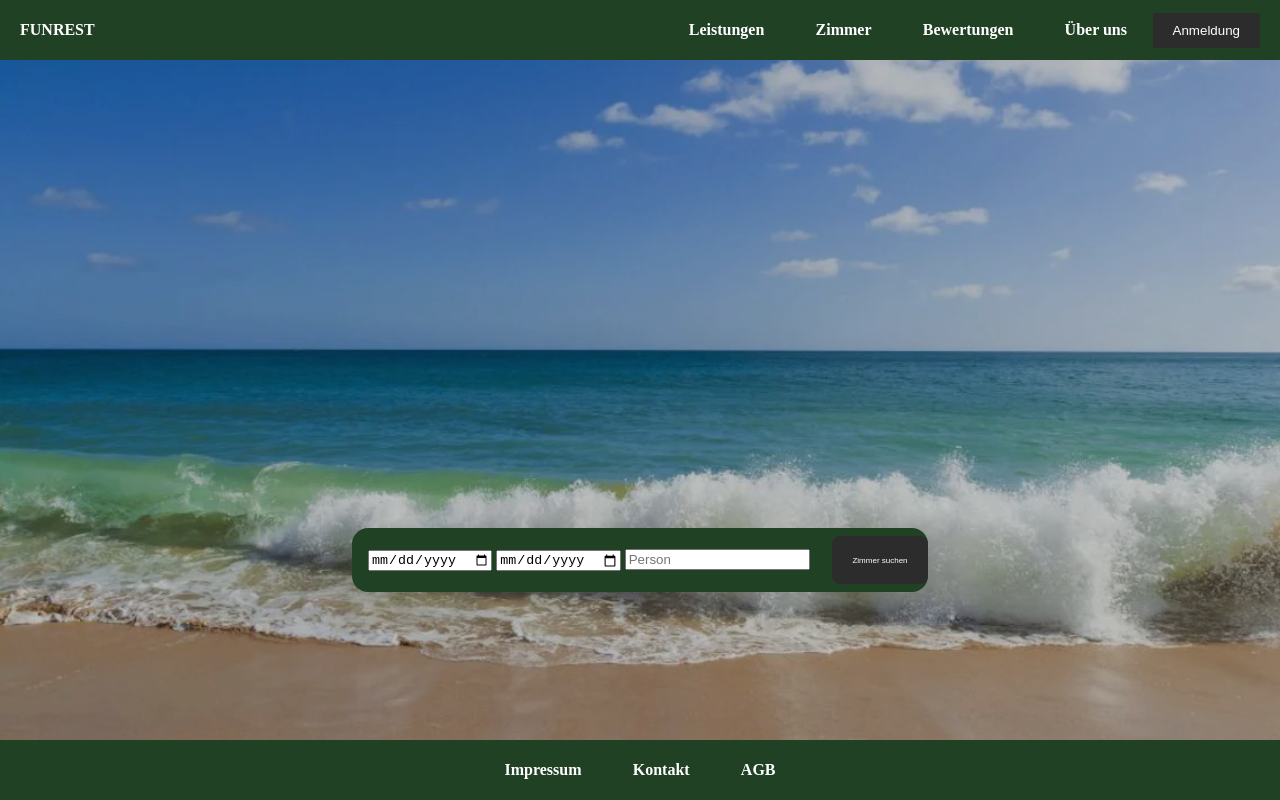
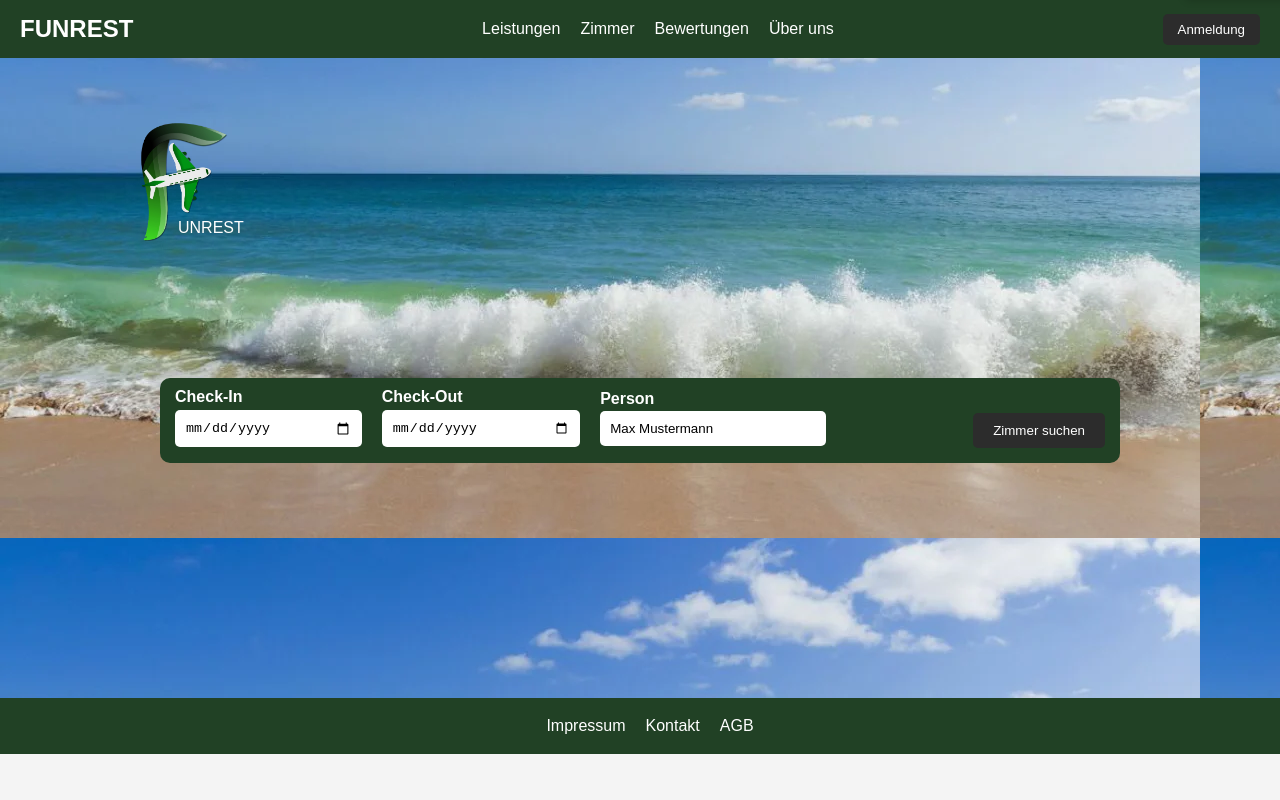
Before and after one commit to TimlikesMusic/funrest, a plain HTML site: page frontend/index.html in a window 1280 px wide. Drawn offline with Linux system fonts and the light colour scheme.

Commit message:
added logo to the landing-page and updated stylesheets

```diff
--- a/frontend/index.html
+++ b/frontend/index.html
@@ -1,16 +1,20 @@
 <!DOCTYPE html>
 <html lang="en">
+
 <head>
     <meta charset="UTF-8">
     <meta http-equiv="X-UA-Compatible" content="IE=edge">
-        <meta name="viewport" content="width=device-width, initial-scale=1.0">
+    <meta name="viewport" content="width=device-width, initial-scale=1.0, maximum-scale=5.0, viewport-fit=cover">
+
     <title>FUNREST</title>
     <link rel="icon" type="image/x-icon" href="./assets/logo.png">
     <link rel="stylesheet" href="./style/index.css" />
     <link rel="stylesheet" href="./style/home.css" />
 </head>
+
 <body>
-        <head>
+    <!-- Topbar -->
+    <header>
         <nav class="navbar">
             <div class="FUNREST">FUNREST</div>
             <ul class="menu_header">
@@ -21,29 +25,56 @@
             </ul>
             <button type="button" class="button_header" onclick="anmeldung()">Anmeldung</button>
         </nav>
-        </head>
-        <div class="content">
-            <div class="logo"></div>
-            <div class="topreview"></div>
+    </header>
+
+    <!-- Main Content -->
+    <main class="content">
+        <!-- Logo (45° links oben) -->
+        <div class="logo">
+            <img src="./assets/logo.png" alt="Logo" class="logo_image">
+            <div class="logo_text">UNREST</div>
+        </div>
+
+        <!-- Search Section (zentriert) -->
+        <div class="contentinsel">
             <div class="search">
                 <form>
-                    <input type="date" class="inputfield" placeholder="Check-In">
-                    <input type="date" class="inputfield" placeholder="Check-Out">
-                    <input type="text" class="inputfield" placeholder="Person">
+                    <div>
+                        <label for="checkin" class="label">Check-In</label>
+                        <input value="1.12.2004" type="date" class="inputfield" required>
+                    </div>
+                    <div>
+                        <label for="checkout" class="label">Check-Out</label>
+                        <input value="1.12.2003" type="date" class="inputfield" required>
+                    </div>
+                    <div>
+                        <label for="person" class="label">Person</label>
+                        <input value="Max Mustermann" type="text" class="inputfield" required>
+                    </div>
                 </form>
                 <button class="searchroom" onclick="searchroom()">Zimmer suchen</button>
             </div>
         </div>
+        <!-- Top-Bewertung (45° rechts oben) -->
+        <div class="topreview">
+            Top Bewertung
+        </div>
+    </main>
+
+    <!-- Footer -->
     <footer>
         <div class="footer">
             <ul class="menu_footer">
-                    <li class="item_footer"><a href="#">Impressum</a></li>
+                <li class="item_footer"><a href="./html/impressum.html">Impressum</a></li>
                 <li class="item_footer"><a href="#">Kontakt</a></li>
                 <li class="item_footer"><a href="#">AGB</a></li>
             </ul>
         </div>
     </footer>
-    </body>
+
+    <!-- Scripts -->
     <script src="./js/index.js"></script>
     <script src="./js/home.js"></script>
+</body>
+
 </html>
--- a/frontend/style/home.css
+++ b/frontend/style/home.css
@@ -1,28 +1,100 @@
-.search{
-    width: 36rem;
-    height: 4rem;
-    border-radius: 1rem;
-    background-color: var(--darkgreen);
-    display: flex;
-    justify-content: flex-end;
-    align-items: center;
-
-    form{
-        margin-right: auto;
-        margin-left: 1rem;
-    }
+/* Content-Insel */
+.contentinsel {
+    background-color: var(--darkgreen); /* Dunkelgrüner Hintergrund */
+    color: var(--textcolor); /* Weißer Text */
+    width: 75%;
+    margin: 25% auto; /* Zentriert die Insel horizontal und gibt vertikal Abstand */
+    padding: 15px;
+    padding-top: 5px;
+    border-radius: 10px; /* Abgerundete Ecken */
+    position: relative; /* Ermöglicht absolute Positionierung von Kindern */
 }
 
-.searchroom{
-    width: 6rem;
-    height: 3rem;
-    border-radius: 0.5rem;
-    font-size: 0.5rem;
-    text-align: center;
-    white-space: nowrap;
+/* Formular (zentriert) */
+form {
+    display: flex;
+    flex-direction: row; /* Vertikale Ausrichtung der Felder */
+    align-items: center;
+    justify-content: center;
+    gap: 20px; /* Abstand zwischen den Feldern */
+    width: 70%; /* Breite des Formulars relativ zur Content-Insel */
+    margin-right: auto;
 }
 
-input[type="date"]::before {
-    content: attr(data-placeholder);
-    width: 100%;
+/* Labels über den Eingabefeldern */
+.label {
+    font-size: 1rem;
+    font-weight: bold;
+    color: var(--textcolor); /* Weißer Text */
+    margin-bottom: 5px; /* Abstand zwischen Label und Eingabefeld */
 }
+
+/* Eingabefelder */
+.inputfield {
+    width: 100%; /* Volle Breite innerhalb des Containers */
+    padding: 10px;
+    border-radius: 5px;
+    border: none;
+}
+
+/* Button unter den Feldern */
+.searchroom {
+    background-color: var(--buttoncolor); /* Dunkler Button-Hintergrund */
+    color: var(--textcolor); /* Weißer Text */
+    border: none;
+    margin-top: 30px;
+    padding: 10px 20px;
+    border-radius: 5px;
+    cursor: pointer;
+    transition: background-color 0.3s ease, transform 0.2s ease; /* Hover- und Klick-Effekte */
+}
+
+.searchroom:hover {
+    background-color: #444444; /* Etwas helleres Grau beim Hover */
+}
+
+.searchroom:active {
+    transform: scale(0.98); /* Leichtes Drücken beim Klicken */
+}
+
+/* Logo (45° links oben) */
+.logo {
+    position: absolute;
+    top: 15%; /* Über der Content-Insel */
+    left: 10%; /* Links außen */
+    display: flex;
+    flex-direction: row;
+}
+
+.logo_text{
+    margin-top: 95px;
+    margin-left: -50px;
+}
+
+
+.logo_image {
+    width: 100px; /* Größe des Logos */
+    height: auto; /* Verhältnis beibehalten */
+}
+
+/* Top-Bewertung (45° rechts oben) */
+.topreview {
+    position: absolute;
+    top: -50px; /* Über der Content-Insel */
+    right: -50px; /* Rechts außen */
+    background-color: var(--buttoncolor); /* Dunkler Hintergrund für Kontrast */
+    color: var(--textcolor); /* Weißer Text */
+    padding: 10px 15px;
+    border-radius: 5px;
+    font-size: 1rem;
+    font-weight: bold;
+    box-shadow: 0 4px 8px rgba(0, 0, 0, 0.2); /* Leichter Schatten */
+}
+
+/* Suchbereich (zentriert in der Content-Insel) */
+.search {
+    display: flex;
+    flex-direction: row;
+    align-items: center;
+    justify-content: flex-end;
+}
--- /dev/null
+++ b/frontend/style/impressum.css
@@ -0,0 +1,51 @@
+/* Grundlegende Stile für den Impressum-Content */
+.content {
+    max-width: 800px;
+    margin: 2rem auto;
+    padding: 1.5rem;
+    background-color: #f9f9f9; /* Heller Hintergrund für bessere Lesbarkeit */
+    border-radius: 8px;
+    box-shadow: 0 4px 10px rgba(0, 0, 0, 0.1);
+    font-family: Arial, sans-serif;
+    line-height: 1.6;
+    color: #333; /* Dunkle Schriftfarbe für Kontrast */
+}
+
+/* Überschrift des Impressums */
+.content h1 {
+    font-size: 2rem;
+    margin-bottom: 1rem;
+    color: #214125; /* Dunkelgrün passend zum Design */
+    text-align: center;
+}
+
+/* Allgemeine Textstile */
+.content p {
+    margin-bottom: 1rem;
+}
+
+.content strong {
+    color: #214125; /* Hebt wichtige Informationen hervor */
+}
+
+/* Links im Impressum */
+.content a {
+    color: #2c7a7b; /* Dezentes Blaugrün für Links */
+    text-decoration: none;
+}
+
+.content a:hover {
+    text-decoration: underline;
+}
+
+/* Responsive Design */
+@media (max-width: 768px) {
+    .content {
+        padding: 1rem;
+        font-size: 0.95rem; /* Kleinere Schriftgröße auf kleineren Geräten */
+    }
+
+    .content h1 {
+        font-size: 1.5rem;
+    }
+}
--- a/frontend/style/index.css
+++ b/frontend/style/index.css
@@ -1,113 +1,111 @@
-:root{
-    --darkgreen: #214125;
-    --buttoncolor: #2c2c2c;
-    --textcolor: white;
+/* Root-Variablen für Farben */
+:root {
+    --darkgreen: #214125; /* Dunkelgrün */
+    --buttoncolor: #2c2c2c; /* Buttonfarbe */
+    --textcolor: white; /* Textfarbe */
 }
 
-html {
-    height: 75vh;
+/* Allgemeine Stile */
+* {
     margin: 0;
-    display: flex;
-    justify-content: center;
-    align-items: end;
+    padding: 0;
+    box-sizing: border-box;
 }
 
-
-html{
-    background-image: url(../assets/background.png);
-    background-size: cover;
-    background-repeat: no-repeat;
-    background-blend-mode: multiply;
-    background-color: rgb(205, 205, 205);
-    padding-bottom: 10rem;
+body {
+    font-family: Arial, sans-serif;
+    line-height: 1.6;
+    background-color: #f4f4f4; /* Heller Hintergrund */
+    color: var(--textcolor); /* Standard-Textfarbe */
+    display: flex;
+    flex-direction: column;
+    min-height: 100vh; /* Ganze Höhe des Viewports */
 }
 
+/* Topbar */
 .navbar {
     display: flex;
-    background: var(--darkgreen);
+    justify-content: space-between;
+    align-items: center;
+    background-color: var(--darkgreen); /* Dunkelgrüner Hintergrund */
+    color: var(--textcolor); /* Weißer Text */
     padding: 10px 20px;
-    margin: 0 auto;
-    height: 5vh;
-    justify-content: flex-end;
-    align-items: center;
-    position: fixed;
-    top: 0;
-    left: 0;
-    right: 0;
-    z-index: 9999;
+}
+
+.FUNREST {
+    font-size: 1.5rem;
+    font-weight: bold;
 }
 
 .menu_header {
+    list-style-type: none;
     display: flex;
-    list-style-type: none;
-    margin: 0;
-    padding: 0;
-}
-
-.FUNREST{
-    color: var(--textcolor);
-    font-weight: bold;
-    margin-right: auto;
 }
 
 .item_header {
-    margin: 0 2vw;
+    margin-left: 20px;
 }
 
 .item_header a {
     text-decoration: none;
-    color: var(--textcolor);
-    font-weight: bold;
+    color: var(--textcolor); /* Weißer Text */
+    transition: color 0.3s ease;
 }
 
-button {
-    background-color: var(--buttoncolor);
-    color: var(--textcolor);
-    border: none;
-    cursor: pointer;
+.item_header a:hover {
+    color: #ff9800; /* Orange beim Hover */
 }
 
-.button_header{
-    padding: 10px 20px;
+.button_header {
+    background-color: var(--buttoncolor); /* Dunkler Button */
+    color: var(--textcolor); /* Weißer Text */
+    border: none;
+    padding: 8px 15px;
+    border-radius: 5px;
+    cursor: pointer;
+    transition: background-color 0.3s ease;
 }
 
-.content{}
-/*---------------------< Footer >-----------------------*/
-.footer{
-    display: flex;
-    background: var(--darkgreen);
-    padding: 10px 20px;
-    justify-content: space-around;
-    margin: 0 auto;
-    height: 5vh;
-    align-items: center;
-    position: fixed;
-    bottom: 0;
-    left: 0;
-    right: 0;
-    z-index: 9999;
+.button_header:hover {
+    background-color: #444444; /* Etwas helleres Grau beim Hover */
 }
 
+.content{
+    background-image: url(../assets/background.png);
+    background-position-y: 30rem;
+    background-blend-mode: overlay;
+    background-color: grey; /* Dunkelgrüner Hintergrund */
+    height: 80vh;
+}
+
+/* Footer */
+.footer {
+    background-color: var(--darkgreen); /* Dunkelgrüner Hintergrund */
+    color: var(--textcolor); /* Weißer Text */
+    padding: 15px 20px;
+}
 
 .menu_footer {
+    list-style-type: none;
     display: flex;
-    justify-content: space-between;
-    list-style-type: none;
-    margin: 0;
-    padding: 0;
-}
-
-.FUNREST{
-    color: var(--textcolor);
-    margin-right: auto;
+    justify-content: center; /* Zentriert den Footer-Inhalt */
 }
 
 .item_footer {
-    margin: 0 2vw;
+    margin-left: 20px;
 }
 
 .item_footer a {
     text-decoration: none;
-    color: var(--textcolor);
-    font-weight: bold;
+    color: var(--textcolor); /* Weißer Text */
+    transition: color 0.3s ease;
 }
+
+.item_footer a:hover {
+    color: #ff9800; /* Orange beim Hover */
+}
+
+/* Utility Klassen (falls nötig) */
+.hidden {
+    display: none !important; /* Zum Verstecken von Elementen */
+}
```
Also changed, not shown: frontend/html/impressum.html (added, +74 -0 lines). Lines whose indentation alone changed are shown as unchanged.
